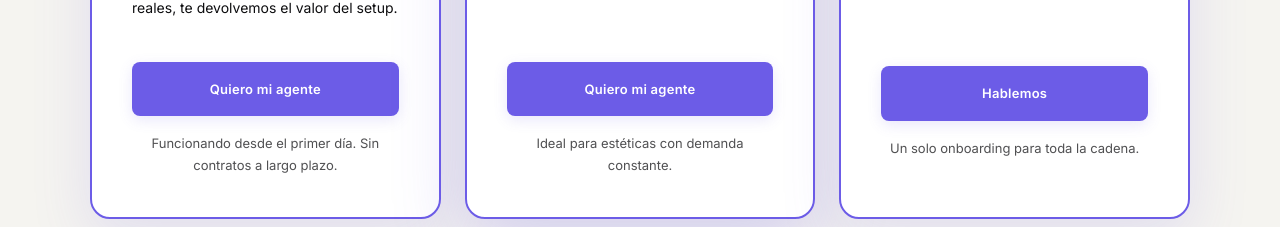
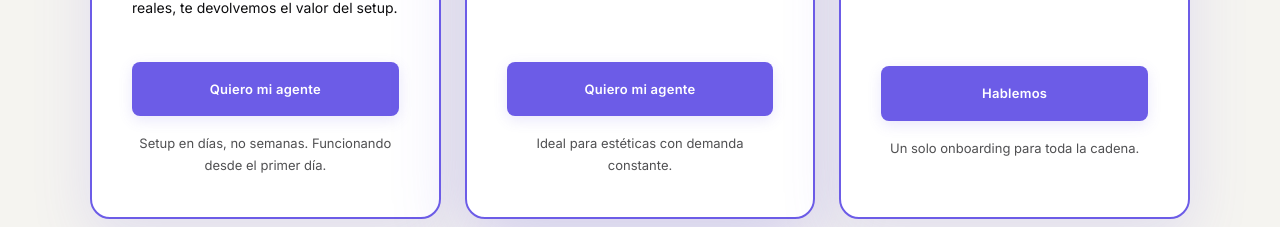
Before and after one commit to carlosmiguelcabrera/Molric, a Next.js app: page / in a window 1280 px wide. Shown: the part 5180-5407 px from the top of the page. Built offline with nearby package versions, Linux system fonts and the light colour scheme.

Commit message:
fix: starter card note — combined copy

```diff
--- a/app/page.js
+++ b/app/page.js
@@ -335,7 +335,7 @@ export default function Home() {
             </ul>
             <div className="pricing-cta">
               <a className="btn-primary" href="https://wa.me/5491178249449?text=Hola,%20quiero%20saber%20más%20sobre%20Molric">Quiero mi agente</a>
-              <p className="pricing-note">Funcionando desde el primer día. Sin contratos a largo plazo.</p>
+              <p className="pricing-note">Setup en días, no semanas. Funcionando desde el primer día.</p>
             </div>
           </div>
 
```
